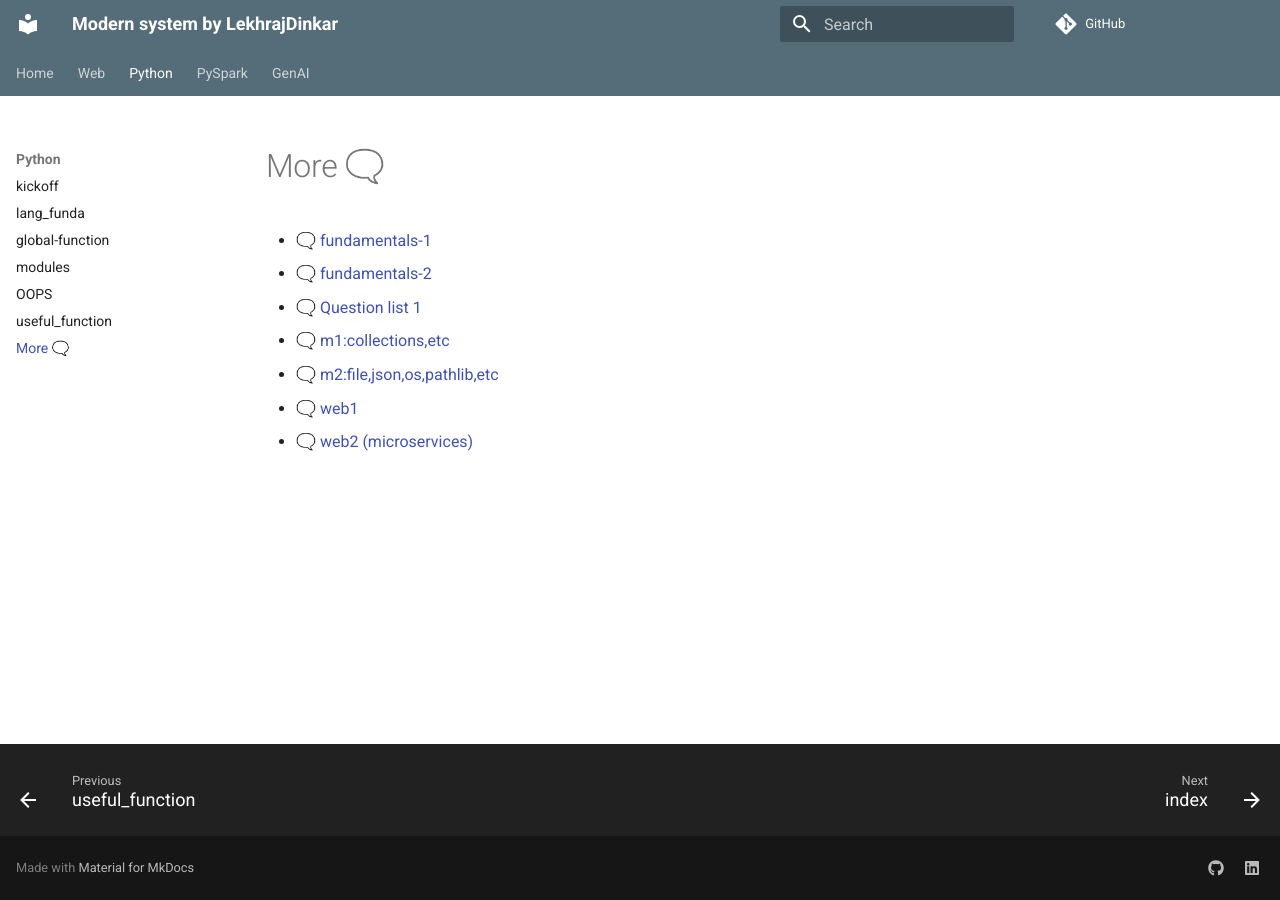
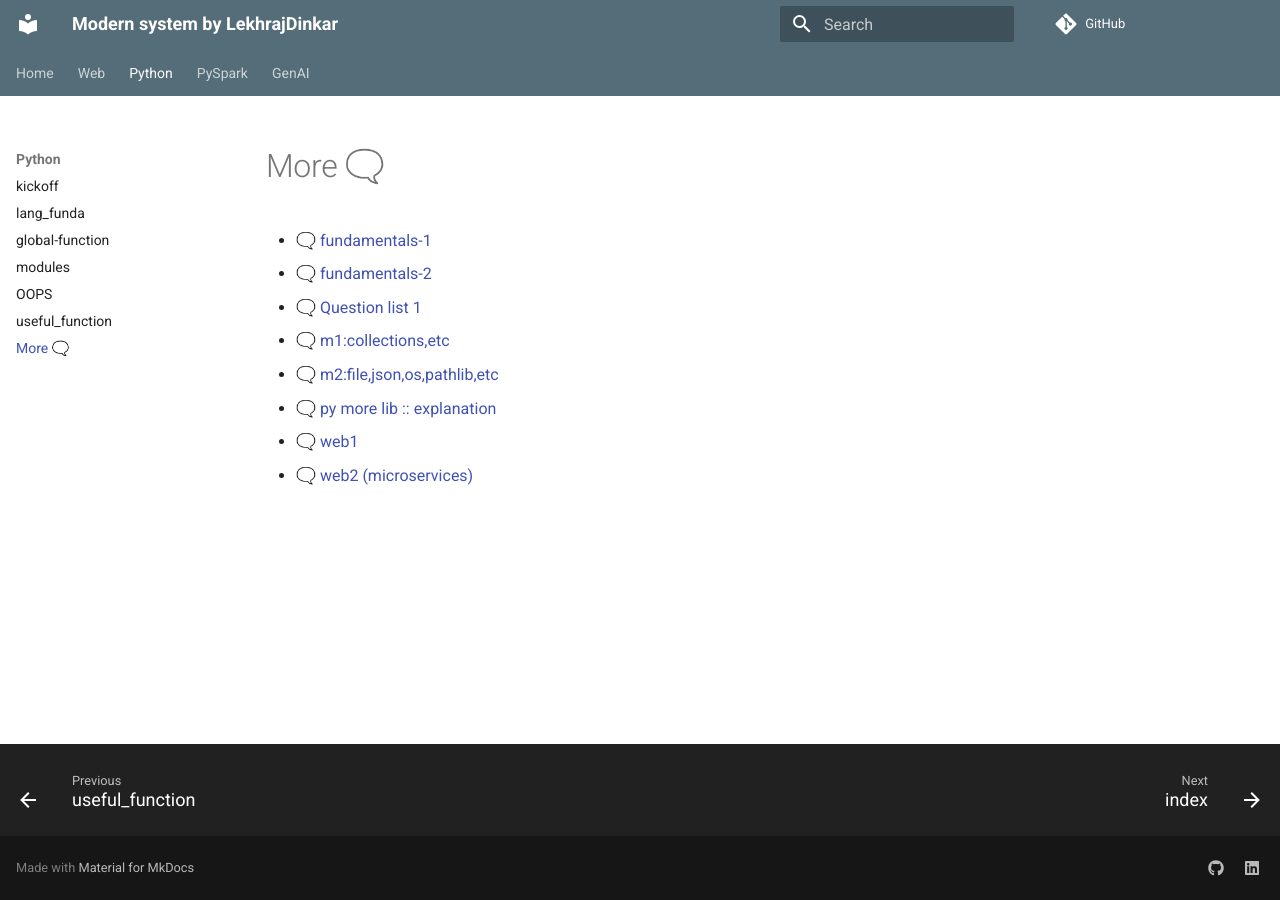
Before and after one commit to lekhrajdinkar/data-engineer, an MkDocs documentation site: the page built from docs/chats.md, in a window 1280 px wide. Built offline with MkDocs 1.6.1 and Material for MkDocs 9.7.7, drawn with Linux system fonts in a browser that asks for light colours; comment, search, counter and statistics services are not loaded.

Commit message:
web - file up/down

```diff
--- a/docs/chats.md
+++ b/docs/chats.md
@@ -3,5 +3,6 @@
 - 🗨️ <a href="https://chatgpt.com/c/6854510f-b2d4-800d-afd2-c1a3dba598ec" target="_blank">Question list 1 </a>
 - 🗨️ <a href="https://chatgpt.com/c/685647fe-4340-800d-bfe6-adb6a3f60d42" target="_blank">m1:collections,etc</a>
 - 🗨️ <a href="https://chatgpt.com/c/68535fab-0494-800d-af09-a35817d88f6a" target="_blank">m2:file,json,os,pathlib,etc</a>
+- 🗨️ <a href="https://chatgpt.com/c/6860073b-f944-800d-840d-293a4e339ddc" target="_blank">py more lib :: explanation</a>
 - 🗨️ <a href="https://chatgpt.com/c/68535fab-0494-800d-af09-a35817d88f6a" target="_blank">web1</a>
 - 🗨️ <a href="https://chatgpt.com/c/68591a85-d678-800d-9f7f-ec93a102eb9a" target="_blank">web2 (microservices)</a>
```
